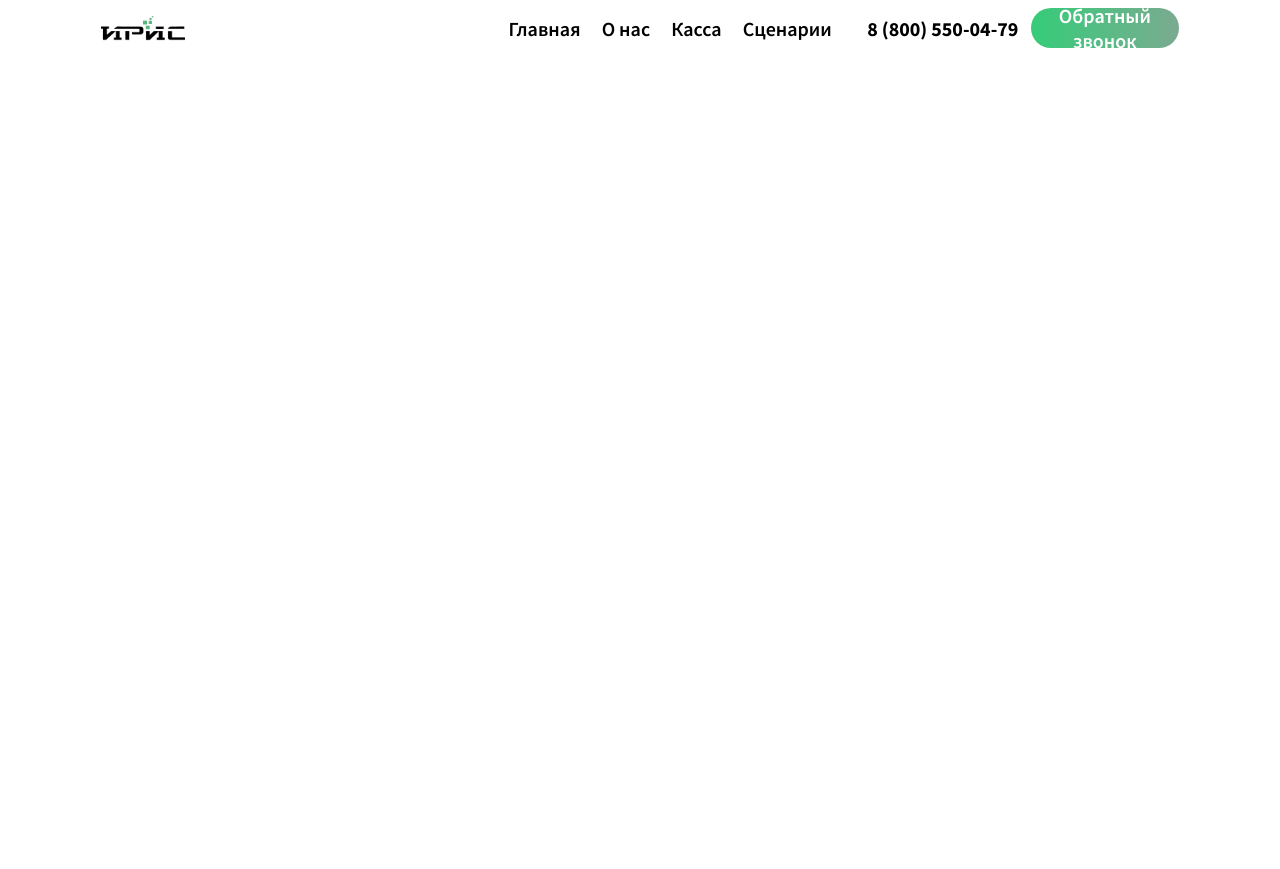
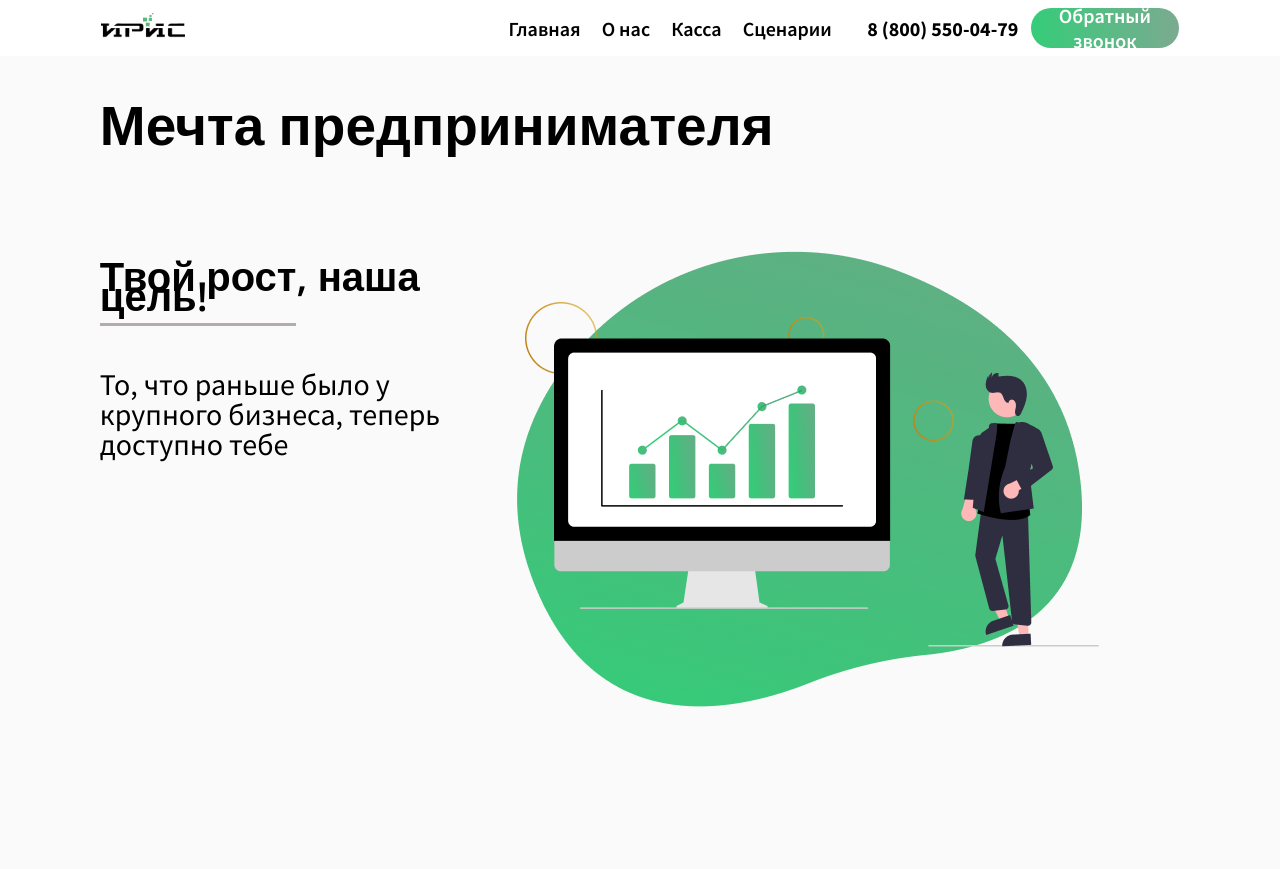
Before and after one commit to d22lbn/Frontend_1, a plain HTML site: page index.html in a window 1280 px wide. Before the commit the page ends 800 px from the top, so only its background shows below. Drawn offline with nearby package versions, Linux system fonts and the light colour scheme.

Commit message:
Intro Almost did the intro

```diff
--- a/index.html
+++ b/index.html
@@ -10,6 +10,10 @@
     <link rel="preconnect" href="https://fonts.googleapis.com">
     <link rel="preconnect" href="https://fonts.gstatic.com" crossorigin>
     <link href="https://fonts.googleapis.com/css2?family=Source+Sans+Pro:wght@400;600;700&display=swap" rel="stylesheet">
+
+    <link rel="preconnect" href="https://fonts.googleapis.com">
+    <link rel="preconnect" href="https://fonts.gstatic.com" crossorigin>
+    <link href="https://fonts.googleapis.com/css2?family=Open+Sans:wght@400;600;700&display=swap" rel="stylesheet">
 
     <title>Document</title>
 </head>
@@ -36,6 +40,21 @@
 </header>
 
 
+<div class="intro">
+    <div class="intro-inner">
+        <h2 class="intro-title">Мечта предпринимателя</h2>
+        <div class="intro-content">
+            <div class="intro-text">
+                <h3 class="intro-subtitle"><span>Твой рост</span>, наша цель!</h3>
+                <div class="intro-subtitle-text">То, что раньше было у крупного бизнеса, теперь доступно тебе</div>
+            </div>
+            <div class="intro-img">
+                <img src="img/intro.png" alt="">
+            </div>
+        </div>
+    </div>
+</div>
+
 
 
 
--- a/style.css
+++ b/style.css
@@ -3,6 +3,8 @@ body {
     font-family: 'Source Sans Pro', sans-serif;
 
     font-size: 20px;
+
+    background-color: #FAFAFA;
 }
 
 *,
@@ -43,6 +45,8 @@ h1, h2, h3, h4, h5, h6 {
 
     overflow: hidden;
     position: relative;
+
+    top: -5%;
 }
 
 .header-logo img {
@@ -110,4 +114,66 @@ h1, h2, h3, h4, h5, h6 {
 
     border-radius: 20px;
     border: none;
+
+    cursor: pointer;
+    transition: background-color 0.1s linear;
 }
+
+.phone-btn:hover {
+    background: linear-gradient(90deg, rgba(65, 216, 133, 1), rgba(64, 137, 97, 0.65));
+}
+
+
+/* ------------------------------- */
+/* ------------------------------- */
+
+
+.intro {
+    width: 100%;
+    display: flex;
+    justify-content: center;
+
+    margin-top: 56px;
+
+    font-family: 'Open Sans', sans-serif;
+}
+
+.intro-inner {
+    width: 84.4%;
+}
+
+.intro-title {
+    font-size: 55px;
+    line-height: 24px;
+    font-weight: 700;
+}
+
+.intro-content {
+    display: flex;
+    width: 100%;
+}
+
+.intro-text {
+    margin-top: 130px;
+    width: 40%;
+}
+
+.intro-subtitle {
+    font-size: 40px;
+    line-height: 20px;
+    font-weight: 600;
+}
+
+.intro-subtitle span {
+    border-bottom: 3px solid #B4ABAB;
+    padding-bottom: 20px;
+}
+
+.intro-subtitle-text {
+    font-size: 30px;
+    font-weight: 400;
+    font-family: 'Source Sans Pro', sans-serif;
+    line-height: 30px;
+
+    margin-top: 63px;
+}
```
Also changed, not shown: img/intro.png (added).
